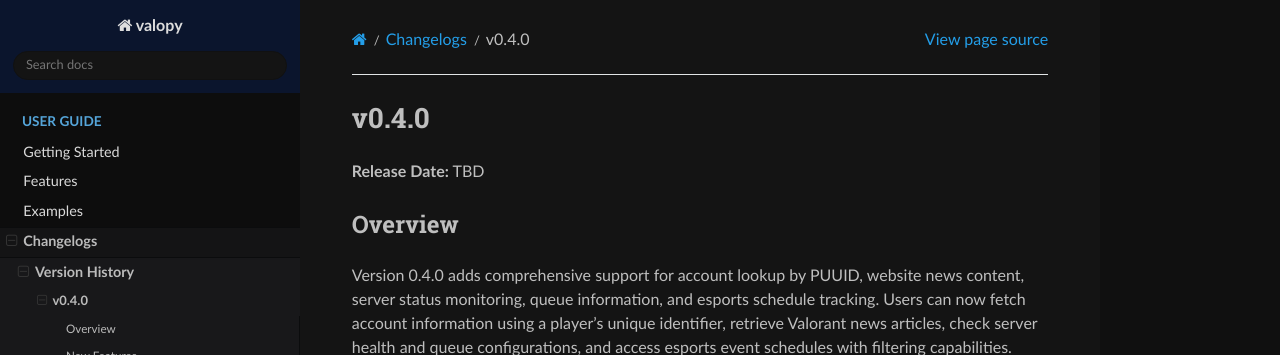
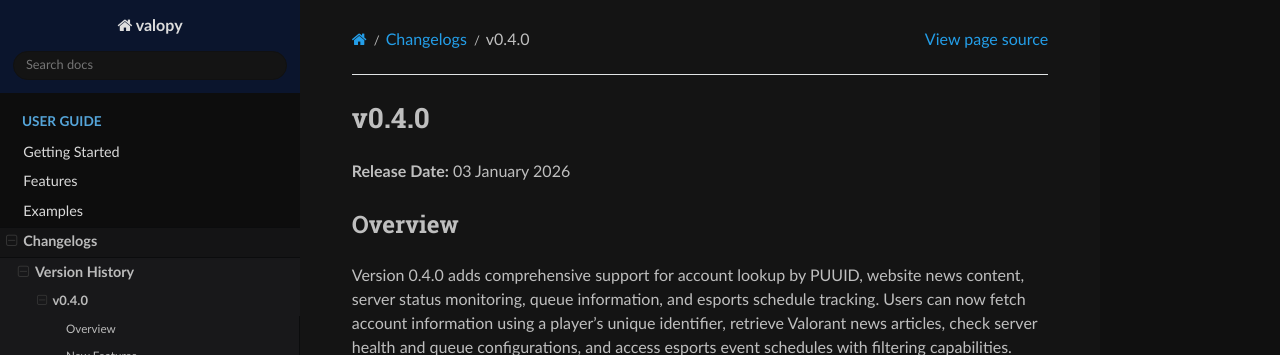
Before and after one commit to Vinc0739/valopy, a Sphinx documentation site: the page built from docs/source/changelogs/v0.4.0.rst, in a window 1280 px wide and 900 px high. Shown: the top 355 px of the window. Built offline with Sphinx 7.4.7 and the Read the Docs theme 3.1.0, drawn with Linux system fonts in a browser that asks for light colours.

Commit message:
chore(dev): updates v0.4.0 changelog with release date
Set the release date for version 0.4.0 to 03 January 2026 in the changelog.

```diff
--- a/docs/source/changelogs/v0.4.0.rst
+++ b/docs/source/changelogs/v0.4.0.rst
@@ -1,7 +1,7 @@
 v0.4.0
 ======
 
-**Release Date:** TBD
+**Release Date:** 03 January 2026
 
 Overview
 --------
```
